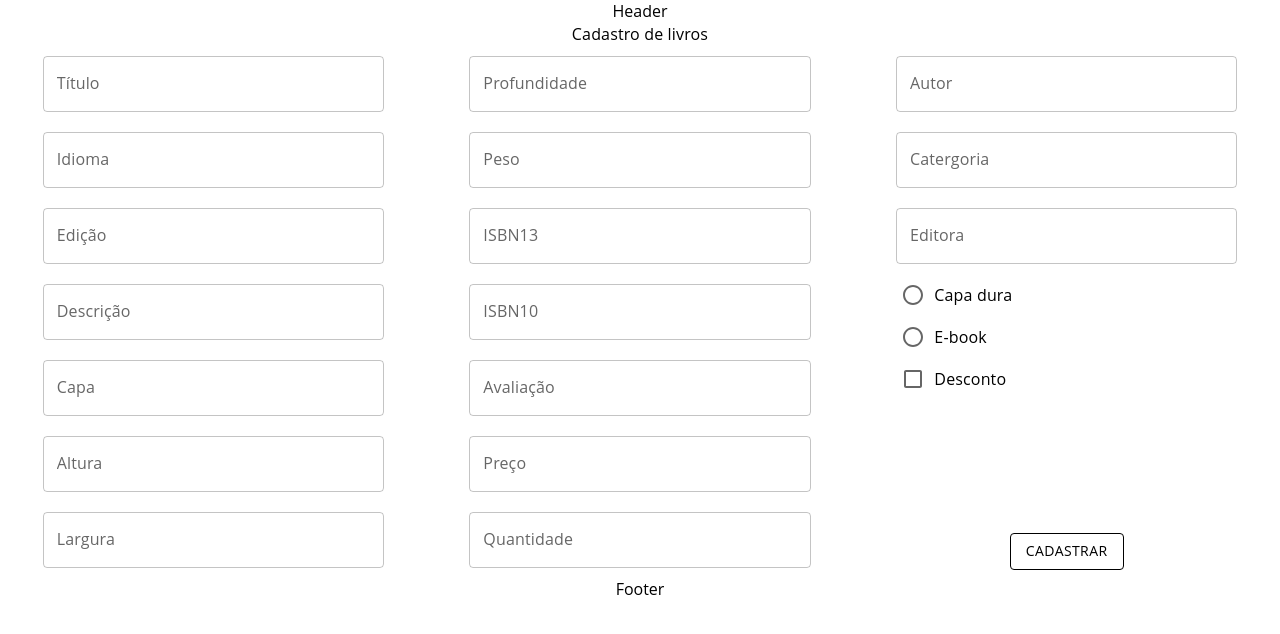
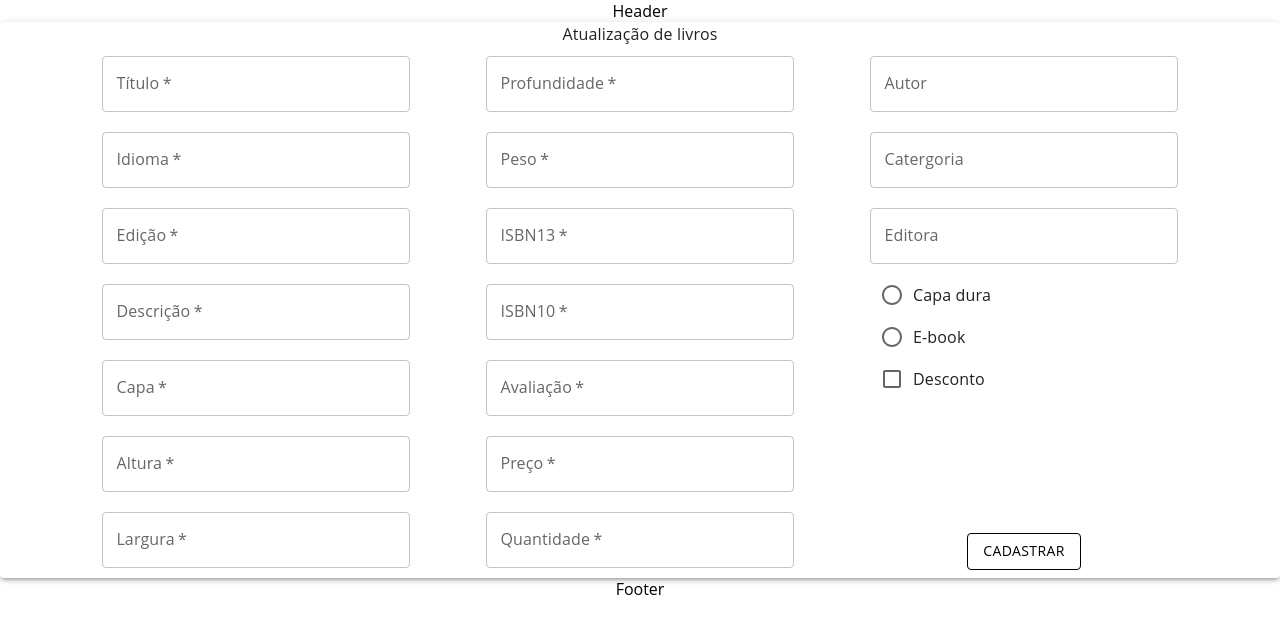
Before and after one commit to joaodath/front-ecommerce-osf, a React (Create React App) app: page /produtos in a window 1280 px wide. Shown: the top 634 px of the page. Built offline with nearby package versions, Linux system fonts and the light colour scheme; no server answers.

Commit message:
feat(books) add create update book component

```diff
--- a/src/pages/Products/CreateBook.jsx
+++ b/src/pages/Products/CreateBook.jsx
@@ -1,4 +1,4 @@
-import { TextField, Grid, FormControlLabel, Checkbox, Radio, RadioGroup , Box, Button, Typography} from '@material-ui/core'
+import { TextField, Grid, FormControlLabel, Checkbox, Radio, RadioGroup , Box, Button, Typography, Paper} from '@material-ui/core'
 import { textAlign } from '@material-ui/system';
 import { styled } from '@mui/material/styles';
 import React from 'react'
@@ -44,9 +44,9 @@ const handleSubmit = async(e) =>{
     const price = +e.target.price.value;
     const discountCheck = e.target.desconto.checked;
     const inventoryAmount = +e.target.inventoryAmount.value
-    const author= e.target.author.value;
-    const category= e.target.category.value;
-    const publisher = e.target.publisher.value;
+    const author= e.target.author.value || "";
+    const category= e.target.category.value || "";
+    const publisher = e.target.publisher.value || " ";
 
     const payload = {
         title,
@@ -79,7 +79,6 @@ const handleSubmit = async(e) =>{
         body: JSON.stringify(payload),
       })
 
-      console.log(response)
 
 }
 const ButtonCriar = styled(Button)(() =>({
@@ -94,31 +93,37 @@ const ButtonCriar = styled(Button)(() =>({
 }))
 function CreateBook() {
     return (
-        <Box component="form" onSubmit={handleSubmit}>
+        <Paper elevation={3} xs={{display: 'flex', justifyContent: 'center', width: '100vw'}} >
+            <Box component="form" onSubmit={handleSubmit} sx={{
+                width: '90%',
+                display: 'block',
+                margin: '0 auto',
+                '& .MuiTextField-root': { m: 1, width: '25ch' },
+            }}>
                 <Typography>Cadastro de livros</Typography>
                 <Grid container justifyContent="center">
                     <Grid Item xs={4} sm={4}>
-                    <TextField variant='outlined' label="Título" name="title"  style={{margin: 10,  width: '80%'}}/>
-                    <TextField variant='outlined' label="Idioma" name="language" style={{margin: 10,  width: '80%'}}/>
-                    <TextField variant='outlined' label="Edição" type='number' name="edition" style={{margin: 10,  width: '80%'}}/>
-                    <TextField variant='outlined' label="Descrição" name="description" style={{margin: 10,  width: '80%'}}/>
-                    <TextField variant='outlined' label="Capa" name="coverImg" style={{margin: 10,  width: '80%'}}/>
-                    <TextField variant='outlined' label="Altura" type='number' name="height" style={{margin: 10,  width: '80%'}}/>
-                    <TextField variant='outlined' label="Largura" type='number' name="width" style={{margin: 10,  width: '80%'}}/>
+                        <TextField required variant='outlined' label="Título" name="title"  style={{margin: 10,  width: '80%'}}/>
+                        <TextField required variant='outlined' label="Idioma" name="language" style={{margin: 10,  width: '80%'}}/>
+                        <TextField required variant='outlined' label="Edição" type='number' name="edition" style={{margin: 10,  width: '80%'}}/>
+                        <TextField required multiline maxRows={3} variant='outlined' label="Descrição" name="description" style={{margin: 10,  width: '80%'}}/>
+                        <TextField required variant='outlined' label="Capa" name="coverImg" style={{margin: 10,  width: '80%'}}/>
+                        <TextField required variant='outlined' label="Altura" type='number' name="height" style={{margin: 10,  width: '80%'}}/>
+                        <TextField required variant='outlined' label="Largura" type='number' name="width" style={{margin: 10,  width: '80%'}}/>
                     </Grid>
                     <Grid Item xs={4} sm={4}>
-                    <TextField variant='outlined' label="Profundidade" type='number' name="length" style={{margin: 10,  width: '80%'}}/>
-                    <TextField variant='outlined' label="Peso" type='number' name="weight" style={{margin: 10,  width: '80%'}}/>
-                    <TextField variant='outlined' label="ISBN13" type='number' name="isbn13" style={{margin: 10 ,  width: '80%'}}/>
-                    <TextField variant='outlined' label="ISBN10" type='number' name="isbn10" style={{margin: 10 ,  width: '80%'}}/>
-                    <TextField variant='outlined' label="Avaliação" type='number' name="score" style={{margin: 10 ,  width: '80%'}}/>
-                    <TextField variant='outlined' label="Preço" type='number' name="price" style={{margin: 10, width: '80%'}}/>
-                    <TextField variant='outlined' label="Quantidade" type='number' name="inventoryAmount" style={{margin: 10, width: '80%'}}/>
+                        <TextField required variant='outlined' label="Profundidade" type='number' name="length" style={{margin: 10,  width: '80%'}}/>
+                        <TextField required variant='outlined' label="Peso" type='number' name="weight" style={{margin: 10,  width: '80%'}}/>
+                        <TextField required variant='outlined' label="ISBN13" type='number' name="isbn13" style={{margin: 10 ,  width: '80%'}}/>
+                        <TextField required variant='outlined' label="ISBN10" type='number' name="isbn10" style={{margin: 10 ,  width: '80%'}}/>
+                        <TextField required variant='outlined' label="Avaliação" type='number' name="score" style={{margin: 10 ,  width: '80%'}}/>
+                        <TextField required variant='outlined' label="Preço" type='number' name="price" style={{margin: 10, width: '80%'}}/>
+                        <TextField required variant='outlined' label="Quantidade" type='number' name="inventoryAmount" style={{margin: 10, width: '80%'}}/>
                     </Grid>
                     <Grid Item xs={4} sm={4}>
-                    <TextField variant='outlined' label="Autor" name="author" style={{margin: 10, width: '80%'}}/>
-                    <TextField variant='outlined' label="Catergoria" name="category" style={{margin: 10, width: '80%'}}/>
-                    <TextField variant='outlined' label="Editora" name="publisher" style={{margin: 10, width: '80%'}}/>
+                        <TextField  variant='outlined' label="Autor" name="author" style={{margin: 10, width: '80%'}}/>
+                        <TextField  variant='outlined' label="Catergoria" name="category" style={{margin: 10, width: '80%'}}/>
+                        <TextField  variant='outlined' label="Editora" name="publisher" style={{margin: 10, width: '80%'}}/>
                         <div style={{ display: 'flex', flexDirection: 'column',justifyContent: 'center', alignItems: 'flex-start' , width: '80%', paddingLeft: 50}}>
                             <RadioGroup name='tipo'>
                                 <FormControlLabel control={<Radio  />}  value="hardCover" label="Capa dura"/>
@@ -132,6 +137,7 @@ function CreateBook() {
                     </Grid>
                 </Grid>
             </Box>
+        </Paper>
     )
 }
 
--- a/src/pages/Products/Products.jsx
+++ b/src/pages/Products/Products.jsx
@@ -8,7 +8,7 @@ import {Grid} from "@material-ui/core"
 import { makeStyles } from '@material-ui/styles';
 import DetalheProdutos from './ProductsComponents/DetalheProdutos'
 import CreateBook from './CreateBook'
-
+import UpdateBook from './UpdateBook'
 
 const useStyles = makeStyles({
     root:{
@@ -44,7 +44,7 @@ function Products() {
             //     <BookDetails/>
             //     <DetalheProdutos/>
             // </Grid>
-            <CreateBook/>
+            <UpdateBook/>
     )
 }
 
--- /dev/null
+++ b/src/pages/Products/UpdateBook.jsx
@@ -0,0 +1,158 @@
+import { TextField, Grid, FormControlLabel, Checkbox, Radio, RadioGroup , Box, Button, Typography, Paper} from '@material-ui/core'
+import { styled } from '@mui/material/styles';
+import React, {useState, useEffect} from 'react'
+
+
+const handleSubmit = async(e) =>{
+    e.preventDefault();
+    console.log(e.target.tipo.value === 'ebook'? true: false)
+    console.log(e.target.title.value)
+    console.log(e.target.language.value)
+    console.log(e.target.edition.value)
+    console.log(e.target.description.value)
+    console.log(e.target.coverImg.value)
+    console.log(e.target.height.value)
+    console.log(e.target.weight.value)
+    console.log(e.target.length.value)
+    console.log(e.target.weight.value)
+    console.log(typeof +e.target.isbn13.value)
+    console.log(typeof e.target.isbn10.value)
+    console.log(typeof e.target.score.value)
+    console.log(e.target.price.value)
+    console.log(e.target.desconto.checked)
+    console.log(e.target.inventoryAmount.value)
+    console.log(e.target.author.value)
+    console.log(e.target.category.value)
+    console.log(e.target.publisher.value)
+
+    const title=  e.target.title.value;
+    const language = e.target.language.value;
+    const edition=  +e.target.edition.value;
+    const description = e.target.description.value;
+    const coverImg= e.target.coverImg.value;
+    const ebook = (e.target.tipo.value === 'ebook')? true: false
+    const hardCover = (e.target.tipo.value === 'hardCover')? true: false
+    const height = +e.target.height.value;
+    const width = +e.target.width.value;
+    const length = +e.target.length.value;
+    const weight = +e.target.weight.value;
+    const isbn13 = e.target.isbn13.value;
+    const isbn10= e.target.isbn10.value;
+    const score = +e.target.score.value;
+    const price = +e.target.price.value;
+    const discountCheck = e.target.desconto.checked;
+    const inventoryAmount = +e.target.inventoryAmount.value
+    const author=  e.target.author.value;
+    const category=  e.target.category.value;
+    const publisher = e.target.publisher.value;
+
+    const payload = {
+        title,
+        language,
+        edition,
+        description,
+        coverImg,
+        ebook,
+        hardCover,
+        height,
+        width,
+        length,
+        weight,
+        isbn13,
+        isbn10,
+        score,
+        price,
+        discountCheck,
+        inventoryAmount,
+        author,
+        category,
+        publisher
+    }
+
+    const response = await fetch('https://backend-osf-release-0-4-zallyo.herokuapp.com/books/id/1', {
+        method: "PATCH",
+        headers: new Headers({
+          "Content-type": "application/json",
+        }),
+        body: JSON.stringify(payload),
+      })
+
+      console.log(response)
+
+}
+
+
+const ButtonCriar = styled(Button)(() =>({
+    borderColor: 'black',
+    color: 'black',
+    marginTop: 133,
+    '&:hover': {
+        backgroundColor: 'red',
+        color: 'white',
+        border: 'none'
+    }
+}))
+function UpdateBook() {
+    const [book, setbook] = useState({})
+
+    useEffect(() => {
+        const bookData = async() =>{
+            const response = await fetch("https://backend-osf-release-0-4-zallyo.herokuapp.com/books/id/1")
+            const data = await response.json()
+            setbook(data);
+            console.log(book.coverImg)
+        }
+        bookData()
+    }, [])
+    return (
+        <Paper elevation={3} square={false} xs={{display: 'flex', justifyContent: 'center', width: '100vw'}}>
+            <Box component="form" onSubmit={handleSubmit} sx={{
+                width: '90%',
+                display: 'block',
+                margin: '0 auto',
+                '& .MuiTextField-root': { m: 1, width: '25ch' },
+            }}
+            noValidate
+            autoComplete="off">
+                <Typography>Atualização de livros</Typography>
+                <Grid container justifyContent="center">
+                    <Grid Item xs={4} sm={4}>
+                        <TextField required id="outlined-required" variant='outlined' label="Título" name="title" defaultValue={book.title} style={{margin: 10,  width: '80%'}}/>
+                        <TextField required variant='outlined' label="Idioma" name="language" defaultValue={book.language} style={{margin: 10,  width: '80%'}}/>
+                        <TextField required inputProps={{ inputMode: 'numeric', pattern: '[0-9]*'}} variant='outlined' label="Edição" type='number' name="edition" defaultValue={book.edition} style={{margin: 10,  width: '80%'}}/>
+                        <TextField required multiline maxRows={3} variant='outlined' label="Descrição" name="description" defaultValue={book.description} style={{margin: 10,  width: '80%'}}/>
+                        <TextField required variant='outlined' label="Capa" name="coverImg" defaultValue={book.coverImg} style={{margin: 10,  width: '80%'}}/>
+                        <TextField required variant='outlined' label="Altura" type='number' name="height" defaultValue={book.height} style={{margin: 10,  width: '80%'}}/>
+                        <TextField required variant='outlined' label="Largura" type='number' name="width" defaultValue={book.width} style={{margin: 10,  width: '80%'}}/>
+                    </Grid>
+                    <Grid Item xs={4} sm={4}>
+                        <TextField required variant='outlined' label="Profundidade" type='number' name="length" defaultValue={book.length} style={{margin: 10,  width: '80%'}}/>
+                        <TextField required variant='outlined' label="Peso" type='number' name="weight" defaultValue={book.weight} style={{margin: 10,  width: '80%'}}/>
+                        <TextField required variant='outlined' label="ISBN13" type='number' name="isbn13" defaultValue={book.isbn13} style={{margin: 10 ,  width: '80%'}}/>
+                        <TextField required variant='outlined' label="ISBN10" type='number' name="isbn10" defaultValue={book.isbn10} style={{margin: 10 ,  width: '80%'}}/>
+                        <TextField required variant='outlined' label="Avaliação" type='number' name="score" defaultValue={book.score} style={{margin: 10 ,  width: '80%'}}/>
+                        <TextField required variant='outlined' label="Preço" type='number' name="price" defaultValue={book.price} style={{margin: 10, width: '80%'}}/>
+                        <TextField required variant='outlined' label="Quantidade" type='number' name="inventoryAmount" defaultValue={book.inventoryAmount} style={{margin: 10, width: '80%'}}/>
+                    </Grid>
+                    <Grid Item xs={4} sm={4}>
+                        <TextField  variant='outlined' label="Autor" name="author" defaultValue={book.author} style={{margin: 10, width: '80%'}}/>
+                        <TextField  variant='outlined' label="Catergoria" name="category" defaultValue={book.category} style={{margin: 10, width: '80%'}}/>
+                        <TextField  variant='outlined' label="Editora" name="publisher" defaultValue={book.publisher} style={{margin: 10, width: '80%'}}/>
+                        <div style={{ display: 'flex', flexDirection: 'column',justifyContent: 'center', alignItems: 'flex-start' , width: '80%', paddingLeft: 50}}>
+                            <RadioGroup name='tipo'>
+                                <FormControlLabel control={<Radio  />}  value="hardCover" label="Capa dura"/>
+                                <FormControlLabel control={<Radio />} value="ebook" label="E-book" />
+                            </RadioGroup>
+                            <FormControlLabel control={<Checkbox  name="desconto" />} label="Desconto"/>
+                        </div>
+                        <ButtonCriar  variant='outlined' type="submit">
+                            CADASTRAR
+                        </ButtonCriar>
+                    </Grid>
+                </Grid>
+            </Box>
+        </Paper>
+    )
+}
+
+export default UpdateBook;
```
Lines whose indentation alone changed are shown as unchanged.
